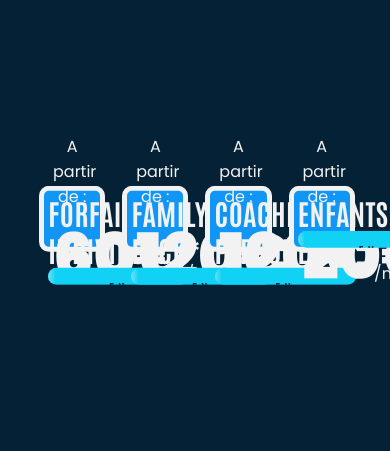
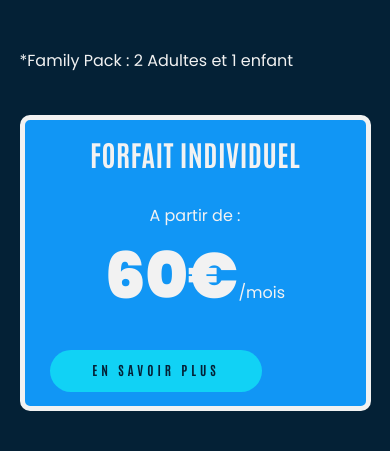
Before and after one commit to CamilleSylla/Dunes, a Next.js app: page /tarifs in a window 390 px wide. Shown: the part 1047-1498 px from the top of the page. Built offline with nearby package versions, Linux system fonts and the light colour scheme; no server answers.

Commit message:
responsive for tarif

```diff
--- a/components/layouts/Staff/coaches/Coaches.js
+++ b/components/layouts/Staff/coaches/Coaches.js
@@ -105,7 +105,6 @@ export default function Coaches() {
 
 
   return (
-    // <Layout height="auto">
     <div
     ref={wrapper}
       style={{ background: "#F2F2F2" }}
@@ -114,6 +113,5 @@ export default function Coaches() {
       <Title />
       <CardsGrid />
     </div>
-    // </Layout>
   );
 }
--- a/components/layouts/Staff/coaches/coaches.module.scss
+++ b/components/layouts/Staff/coaches/coaches.module.scss
@@ -64,3 +64,14 @@
         }
     }
 }
+
+@media screen and (max-width: 600px) {
+    .wrapper {
+        height: auto;
+        width: 100%;
+        display: block;
+        .grid {
+            display: block;
+        }
+    }
+  }
--- a/components/layouts/Tarifs/Tarifs/Tarifs.js
+++ b/components/layouts/Tarifs/Tarifs/Tarifs.js
@@ -1,7 +1,8 @@
 import gsap from "gsap";
 import ScrollTrigger from "gsap/dist/ScrollTrigger";
-import { useEffect, useRef } from "react";
-import { isOdd } from "../../../../tools/global";
+import { useContext, useEffect, useRef, useState } from "react";
+import { ResponsiveContext } from "../../../../context/MobileContext";
+import { isOdd, userDevice } from "../../../../tools/global";
 import Button from "../../../global/button/Button";
 import Layout from "../../../global/wrappers/Layout/Layout";
 import style from "./tarifs.module.scss";
@@ -10,6 +11,7 @@ export default function Tarifs({ data, i }) {
   const cardsRef = useRef();
   const titleRef = useRef();
   const wrapperRef = useRef();
+  const [responsive, setResponsive] = useContext(ResponsiveContext)
 
   const Title = () => {
     return (
@@ -49,8 +51,11 @@ export default function Tarifs({ data, i }) {
   };
 
   useEffect(() => {
+    const isMobile = userDevice()
+
     gsap.registerPlugin(ScrollTrigger);
 
+    if (isMobile == null) {
       gsap.to(cardsRef.current.children, {
         opacity: 0,
         scrollTrigger: {
@@ -78,6 +83,9 @@ export default function Tarifs({ data, i }) {
           scrub: 0.5,
         },
       });
+    }
+
+
   }, []);
 
   return (
@@ -90,10 +98,10 @@ export default function Tarifs({ data, i }) {
           className={style.wrapper}
         >
           <Title />
+          <p className={style.asterix}>*Family Pack : 2 Adultes et 1 enfant</p>
           <CardWrapper
             cardColor={isOdd(i) ? "var(--dark)" : "var(--ocean-blue)"}
           />
-          <p className={style.asterix}>*Family Pack : 2 Adultes et 1 enfant</p>
         </div>
       </Layout>
     </div>
--- a/components/layouts/Tarifs/Tarifs/tarifs.module.scss
+++ b/components/layouts/Tarifs/Tarifs/tarifs.module.scss
@@ -60,3 +60,34 @@
 
     }
 }
+
+@media screen and (max-width: 600px) {
+    .wrapper {
+        width: 100%;
+        padding: 10vh 0 5vh 0;
+        display: block;
+        .title, .asterix {
+            position: initial;
+            width: 90%;
+            margin: 0 auto;
+        }
+        .title {
+            padding: 0 0 2vh 0;
+        }
+        .asterix {
+            padding: 0 0 5vh 0;
+        }
+        .cardWrapper {
+            position: initial;
+            transform: translate3d(0,0,0);
+        display: block;
+        width: 90%;
+        margin: 0 auto;
+        .card {
+            width: 100%;
+            height: 35vh;
+            margin-bottom: 5vh;
+        }
+        }
+    }
+  }
```
Also changed, not shown: pages/staff.js (+16 -11 lines), public/assets/img/darnell.webp (added). Lines whose indentation alone changed are shown as unchanged.
